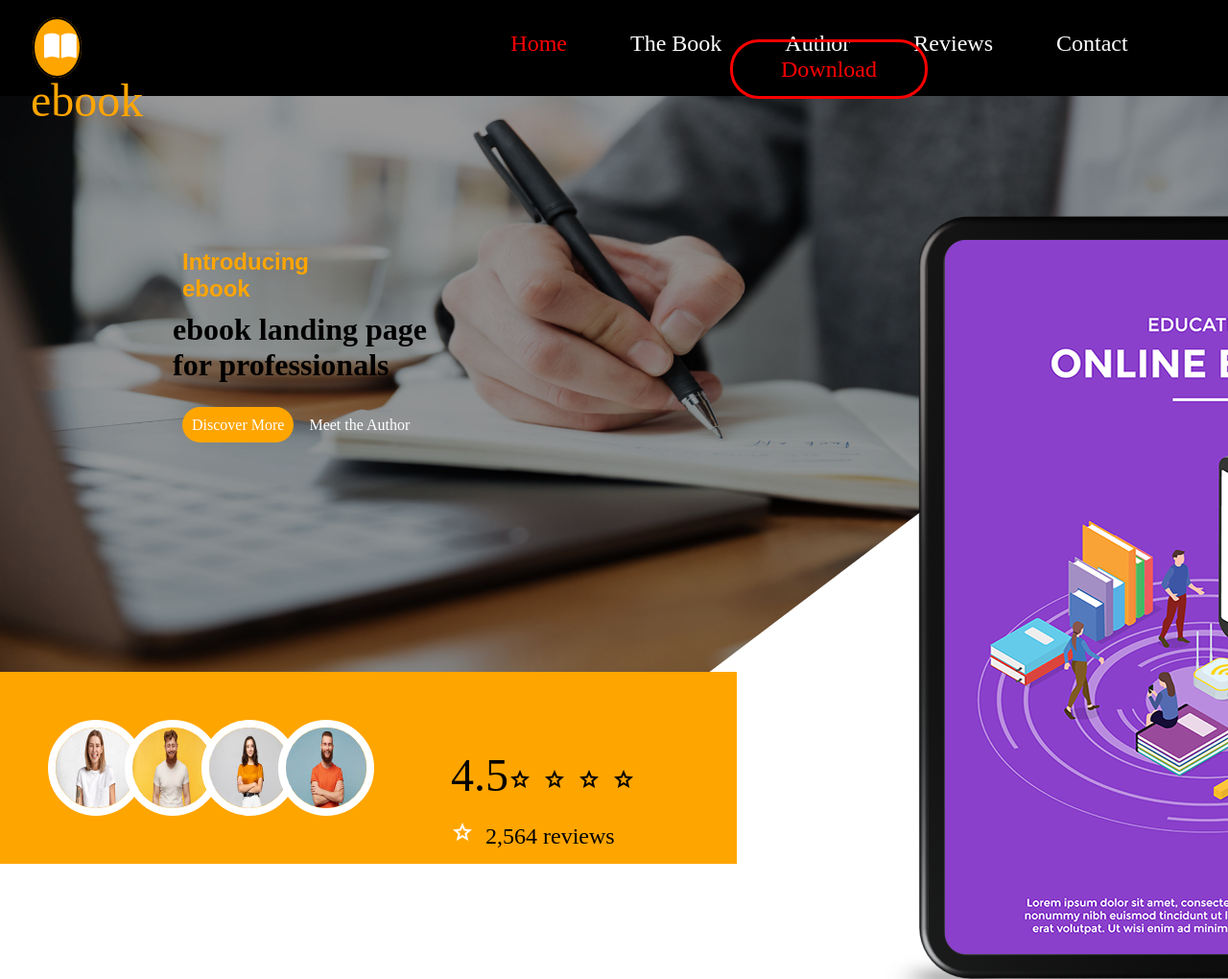
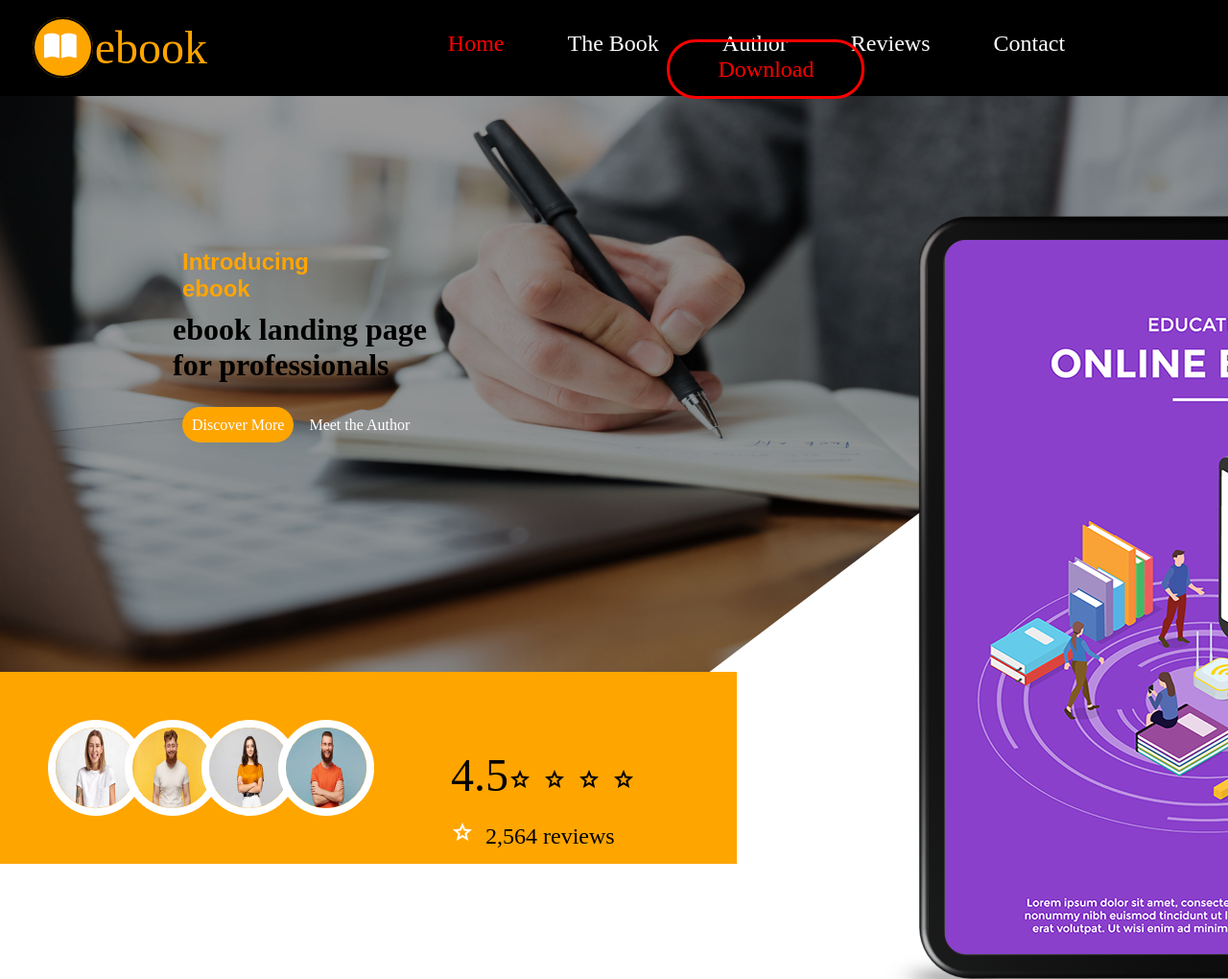
Before and after one commit to 1999BHARGAVI/Project1, a plain HTML site: page index.html in a window 1280 px wide. Shown: the top 1020 px of the page at 96% size. Drawn offline with nearby package versions, Linux system fonts and the light colour scheme.

Commit message:
project1

```diff
--- a/external.css
+++ b/external.css
@@ -96,10 +96,10 @@ body:hover>.barnav {
 
 #part1-nav1 {
     width: 80vw;
-    padding-left: 350px;
+
     font-size: 1.5rem;
     border: 2px solid black;
-    margin-left: 200px;
+    margin-left: 40px;
     height: 100px;
     text-align: center;
     padding: 30px;
```
